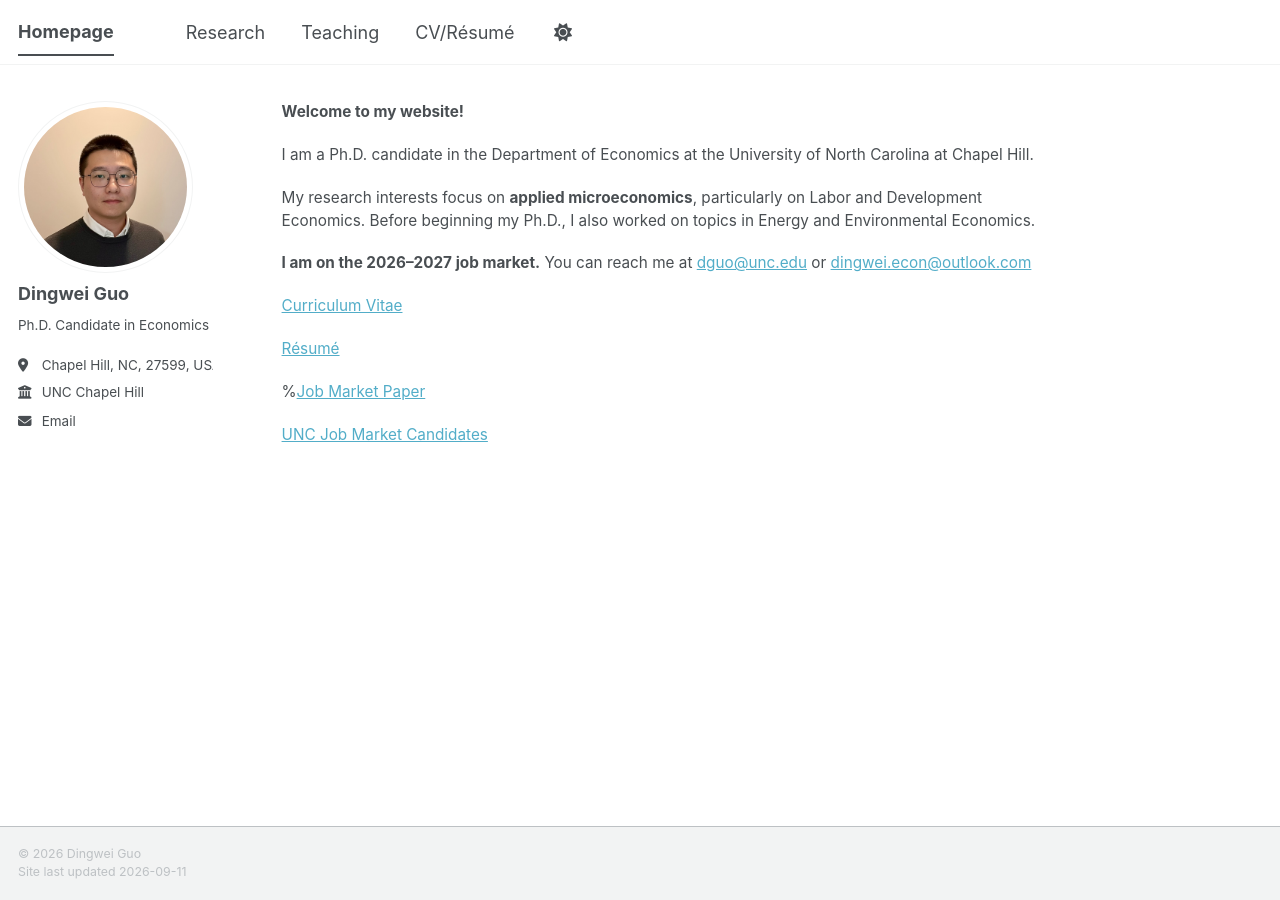
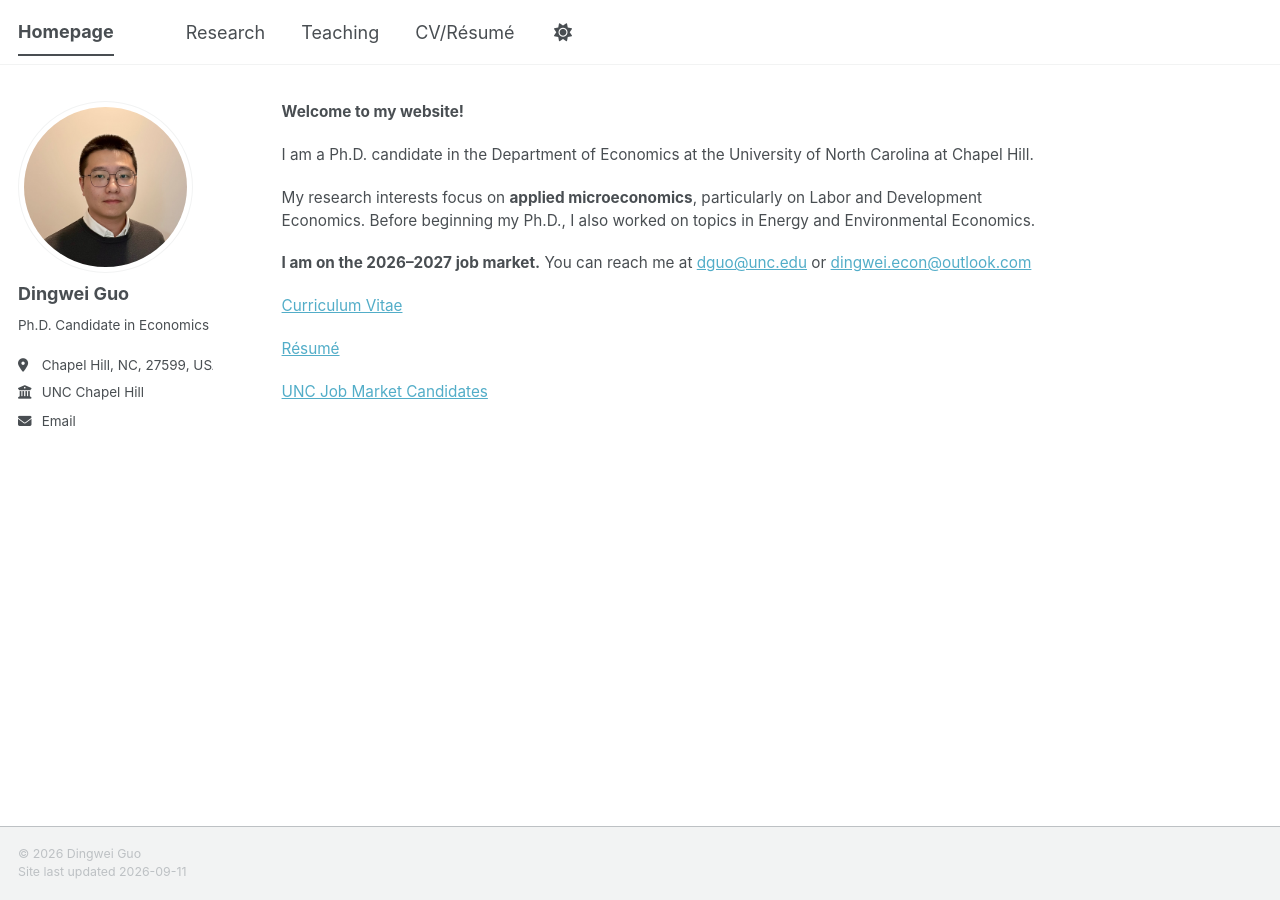
Before and after one commit to dw-guo/dw-guo.github.io, a Jekyll site: the page built from _pages/about.md, in a window 1280 px wide. Built offline with Jekyll 4.4.1, drawn with Linux system fonts in a browser that asks for light colours; a style sheet for code colours, icons or effects is not loaded.

Commit message:
Update about.md

```diff
--- a/_pages/about.md
+++ b/_pages/about.md
@@ -27,6 +27,4 @@ My research interests focus on **applied microeconomics**, particularly on Labor
 
 [Résumé](/files/Resume.pdf)
 
-%[Job Market Paper](/files/JMP.pdf)
-
 [UNC Job Market Candidates](https://econ.unc.edu/job-market-candidates/)
```
